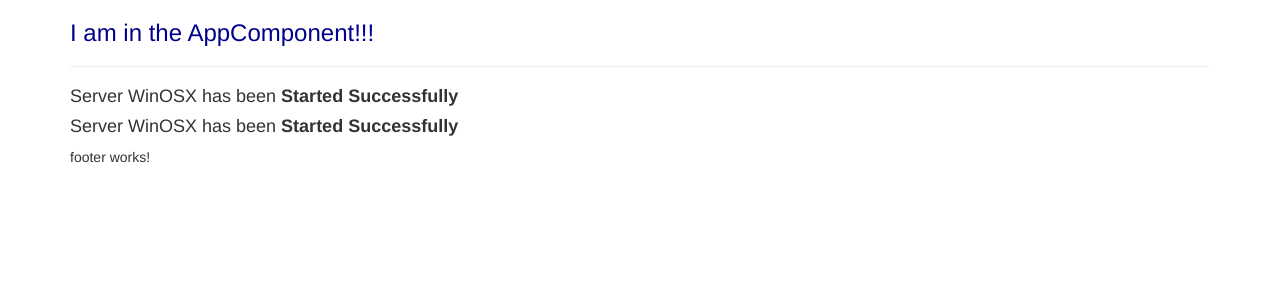
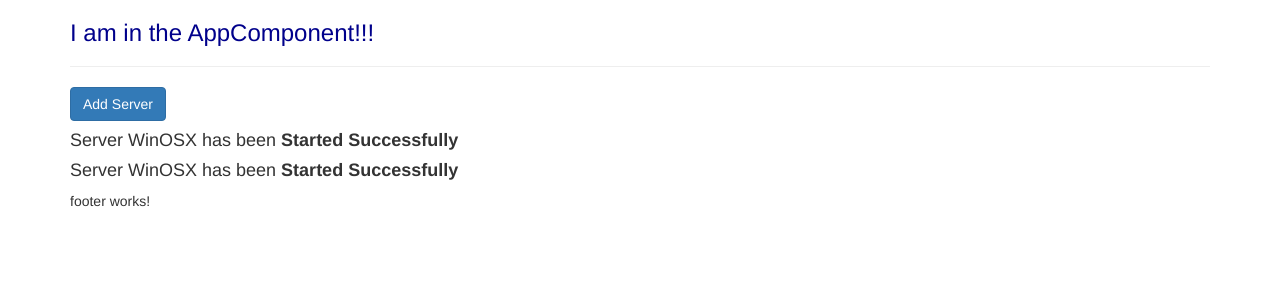
Before and after one commit to franco148/angular5-examples, an Angular app in the folder my-first-app/: page / in a window 1280 px wide. Shown: the top 300 px of the page. Built offline with nearby package versions, Linux system fonts and the light colour scheme.

Commit message:
Learning about property binding.

```diff
--- a/my-first-app/src/app/servers/servers.component.html
+++ b/my-first-app/src/app/servers/servers.component.html
@@ -1,2 +1,5 @@
+<!--<button class="btn btn-primary" disabled>Add Server</button>-->
+<!--Then we are going to bing disabled html property: PropertyBinding feature-->
+<button class="btn btn-primary" [disabled]="!allowNewServer">Add Server</button>
 <app-server></app-server>
 <app-server></app-server>
--- a/my-first-app/src/app/servers/servers.component.ts
+++ b/my-first-app/src/app/servers/servers.component.ts
@@ -1,5 +1,4 @@
 import { Component, OnInit } from '@angular/core';
-
 
 /*selector: 'app-server', --> with this notation in the html, this has to be used like: <app-servers></app-servers> -
                               This is the most common syntax*/
@@ -13,7 +12,13 @@ import { Component, OnInit } from '@angular/core';
 })
 export class ServersComponent implements OnInit {
 
-  constructor() { }
+  allowNewServer = false;
+
+  constructor() {
+    setTimeout(() => {
+      this.allowNewServer = true;
+    }, 5000);
+  }
 
   ngOnInit() {
   }
```
